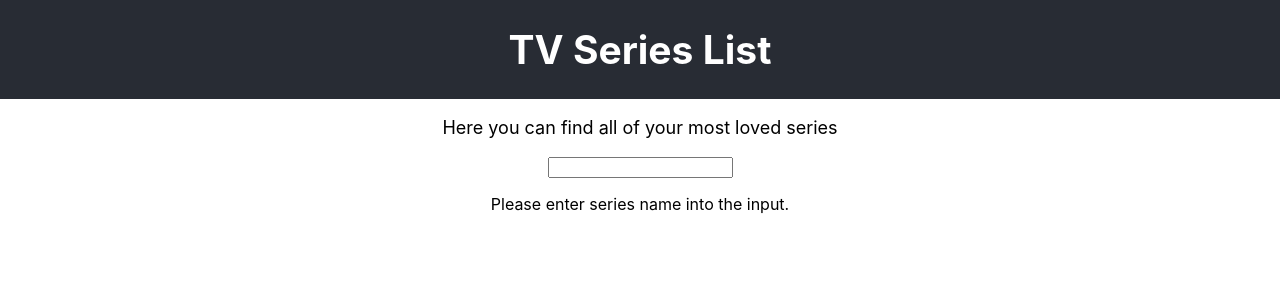
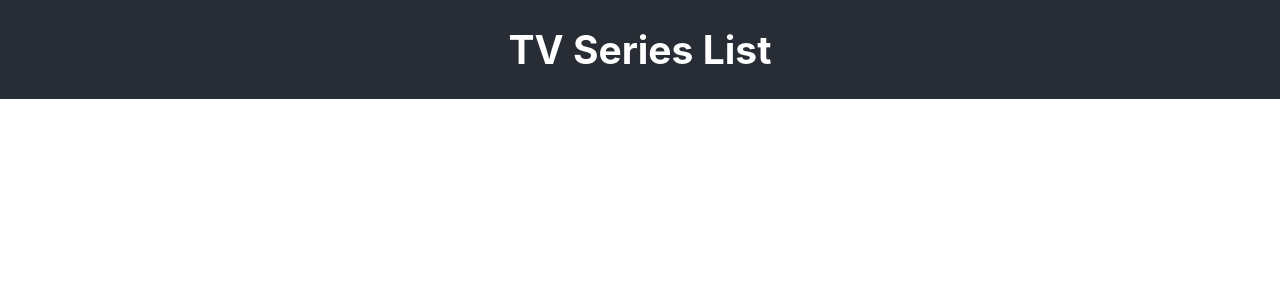
Before and after one commit to pauleaster/dotnet_react_ssw_clone, a React (Create React App) app in the folder tv-series-app/: page /series/1 in a window 1280 px wide. Shown: the top 300 px of the page. Built offline with nearby package versions, Linux system fonts and the light colour scheme.

Commit message:
Ch 15 - Setting Up React Router

```diff
--- a/tv-series-app/package.json
+++ b/tv-series-app/package.json
@@ -7,9 +7,11 @@
     "@types/node": "12.0.2",
     "@types/react": "16.8.17",
     "@types/react-dom": "16.8.4",
+    "@types/react-router-dom": "^4.3.3",
     "node-sass": "^4.12.0",
     "react": "^16.8.6",
     "react-dom": "^16.8.6",
+    "react-router-dom": "^5.0.0",
     "react-scripts": "3.0.1",
     "typescript": "3.4.5",
     "whatwg-fetch": "^3.0.0"
--- a/tv-series-app/src/components/App/index.tsx
+++ b/tv-series-app/src/components/App/index.tsx
@@ -1,8 +1,7 @@
 import React from 'react';
 import './App.css';
-import Intro from '../Intro';
 import 'whatwg-fetch';
-import Series from '../../containers/Series';
+import Main from '../Main';
 
 class App extends React.Component<{}, {}> {
   render(): React.ReactNode {
@@ -11,8 +10,7 @@ class App extends React.Component<{}, {}> {
         <header className="App-header">
           <h1 className='App-title'>TV Series List</h1>
         </header>
-        <Intro message='Here you can find all of your most loved series' />
-        <Series />
+        <Main />
       </div>
     );
   }
--- /dev/null
+++ b/tv-series-app/src/components/Main/index.tsx
@@ -0,0 +1,14 @@
+import React from 'react';
+import * as Router from 'react-router-dom';
+import Series from '../../containers/Series';
+
+type Props = {
+}
+
+const Main = (props: Props) => (
+  <Router.Switch>
+    <Router.Route exact path='/' component={Series}/>
+  </Router.Switch>
+);
+
+export default Main;
--- a/tv-series-app/src/containers/Series/index.tsx
+++ b/tv-series-app/src/containers/Series/index.tsx
@@ -2,6 +2,7 @@ import React from "react";
 import SeriesList from "../../components/SeriesList";
 import * as Api from "../../services";
 import Loader from "../../components/Loader";
+import Intro from "../../components/Intro";
 
 type State = {
   series: any[];
@@ -29,6 +30,7 @@ class Series extends React.Component<{}, State> {
 
     return (
       <div>
+        <Intro message='Here you can find all of your most loved series' />
         <div>
           <input
             value={seriesName}
--- a/tv-series-app/src/index.tsx
+++ b/tv-series-app/src/index.tsx
@@ -1,10 +1,16 @@
-import React from 'react';
-import ReactDOM from 'react-dom';
-import './index.css';
-import App from './components/App';
-import * as serviceWorker from './serviceWorker';
+import React from "react";
+import ReactDOM from "react-dom";
+import "./index.css";
+import App from "./components/App";
+import * as serviceWorker from "./serviceWorker";
+import * as Router from "react-router-dom";
 
-ReactDOM.render(<App />, document.getElementById('root'));
+ReactDOM.render(
+  <Router.BrowserRouter>
+    <App />
+  </Router.BrowserRouter>,
+  document.getElementById("root")
+);
 
 // If you want your app to work offline and load faster, you can change
 // unregister() to register() below. Note this comes with some pitfalls.
```
Also changed, not shown: 1 other file (tests, documents, lock files or other folders).
